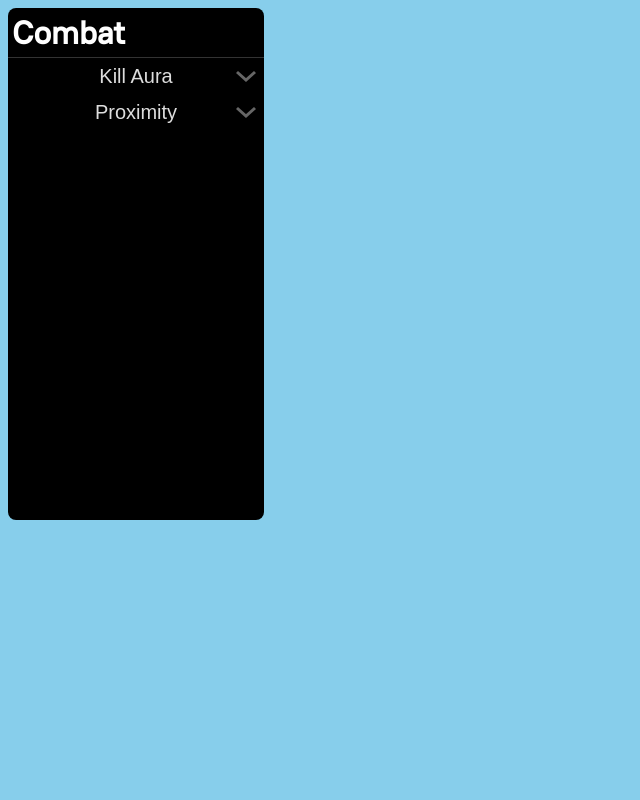
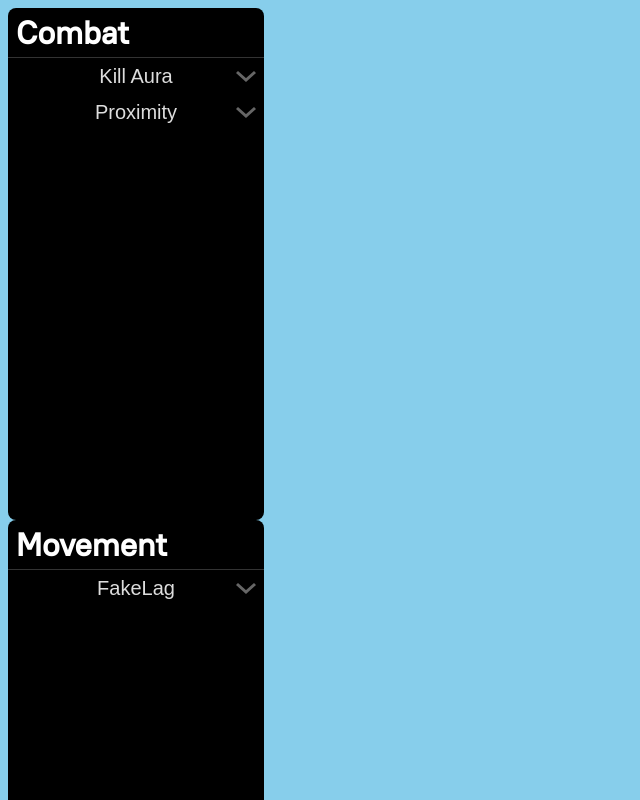
Before and after one commit to nieboczek/lifestolen, a Vue app in the folder ui/: page / in a window 1280 px wide. Shown: the top 800 px of the page, without its empty margins (0-640 px from the left). Built offline with nearby package versions, Linux system fonts and the light colour scheme; the HTML template or start-up script is replaced by a standard one.

Commit message:
feat: add SettingRangeSlider for FakeLag

```diff
--- a/ui/src/App.vue
+++ b/ui/src/App.vue
@@ -30,6 +30,31 @@ const modules = ref<Module[]>([
         category: "Combat",
         enabled: false,
         settings: []
+    },
+    {
+        id: "FakeLag",
+        category: "Movement",
+        enabled: false,
+        settings: [
+            {
+                name: "Delay",
+                value: [300, 600],
+                type: "intRange",
+                min: 0,
+                max: 1000,
+                step: 1,
+                unit: "ms"
+            },
+            {
+                name: "Recoil Time",
+                value: 200,
+                type: "int",
+                min: 0,
+                max: 1000,
+                step: 1,
+                unit: "ms"
+            }
+        ]
     }
 ]);
 
@@ -47,5 +72,6 @@ function updateSetting(moduleId: string, settingName: string, value: SettingValu
 </script>
 
 <template>
-    <Category name="Combat" :modules="modules" @toggle-module="toggleModule" @update-setting="updateSetting" />
+    <Category name="Combat" :modules="modules.filter(m => m.category === 'Combat')" @toggle-module="toggleModule" @update-setting="updateSetting" />
+    <Category name="Movement" :modules="modules.filter(m => m.category === 'Movement')" @toggle-module="toggleModule" @update-setting="updateSetting" />
 </template>
--- a/ui/src/assets/main.css
+++ b/ui/src/assets/main.css
@@ -27,6 +27,6 @@ body {
 }
 
 .setting-name {
-    font-size: 16px;
+    font-size: 14px;
     color: white;
 }
--- a/ui/src/components/Category.vue
+++ b/ui/src/components/Category.vue
@@ -74,7 +74,7 @@ function updateSetting(module: ModuleType, settingName: string, value: SettingVa
 <style>
 .category-header {
     margin: 0;
-    padding: 4px;
+    padding: 4px 8px;
     cursor: grab;
 }
 
--- a/ui/src/components/Module.vue
+++ b/ui/src/components/Module.vue
@@ -1,6 +1,7 @@
 <script setup lang="ts">
 import type { Module, SettingValue } from '@/types';
 import SettingSlider from './SettingSlider.vue';
+import SettingRangeSlider from './SettingRangeSlider.vue';
 import SettingToggle from './SettingToggle.vue';
 
 const props = defineProps<{
@@ -38,7 +39,8 @@ function showOptions(event: MouseEvent) {
         <Transition name="slide-fade">
             <div v-if="props.showSettings" class="settings-popup">
                 <div v-for="setting in module.settings" :key="setting.name" class="setting-item">
-                    <SettingSlider v-if="setting.type === 'float'" :setting="setting" @change="(n, v) => emit('updateSetting', n, v)" />
+                    <SettingSlider v-if="setting.type === 'float' || setting.type === 'int'" :setting="setting" @change="(n, v) => emit('updateSetting', n, v)" />
+                    <SettingRangeSlider v-else-if="setting.type === 'intRange'" :setting="setting" @change="(n, v) => emit('updateSetting', n, v)" />
                     <SettingToggle v-else-if="setting.type === 'boolean'" :setting="setting" @change="(n, v) => emit('updateSetting', n, v)" />
                 </div>
             </div>
@@ -100,6 +102,7 @@ function showOptions(event: MouseEvent) {
     left: 100%;
     top: 0;
     background: black;
+    padding: 8px 16px;
     border-radius: 0 4px 4px 0;
     overflow: hidden;
     display: flex;
@@ -114,10 +117,10 @@ function showOptions(event: MouseEvent) {
     background: none;
     border: none;
     color: white;
-    padding: 8px 16px;
     text-align: left;
     cursor: pointer;
     font-size: 14px;
+    padding: 8px 0;
 }
 
 .slide-fade-enter-active {
--- /dev/null
+++ b/ui/src/components/SettingRangeSlider.vue
@@ -0,0 +1,139 @@
+<script setup lang="ts">
+import { computed, ref } from 'vue';
+import type { Setting } from '@/types';
+
+const props = defineProps<{
+    setting: Setting;
+}>();
+
+const emit = defineEmits<{
+    change: [name: string, value: number[]];
+}>();
+
+const values = computed(() => props.setting.value as number[]);
+const min = computed(() => props.setting.min ?? 0);
+const max = computed(() => props.setting.max ?? 100);
+
+const leftPercent = computed(() => {
+    const v = values.value[0] ?? 0;
+    const range = max.value - min.value;
+    const basePercent = range > 0 ? ((v - min.value) / range) * 100 : 0;
+    const offset = getPixelOffset();
+    return basePercent + offset;
+});
+const rightPercent = computed(() => {
+    const v = values.value[1] ?? 100;
+    const range = max.value - min.value;
+    const basePercent = range > 0 ? ((v - min.value) / range) * 100 : 0;
+    const offset = -getPixelOffset(true);
+    return basePercent + offset;
+});
+
+function getPixelOffset(isSpecial: boolean = false): number {
+    const container = sliderContainer.value;
+    if (!container) return 0;
+    const width = container.clientWidth;
+    const thumbWidth = 20;
+    const trackPadding = 2;
+    const specialPadding = isSpecial ? -4.5 : 0; // this is a mess already, so why not add to it :)
+    return width > 0 ? ((thumbWidth / 2 + trackPadding + specialPadding) / width) * 100 : 0;
+}
+
+const minZIndex = computed(() => leftPercent.value > rightPercent.value ? 2 : 1);
+const maxZIndex = computed(() => leftPercent.value > rightPercent.value ? 1 : 2);
+
+const sliderContainer = ref<HTMLElement | null>(null);
+
+function onMouseDown(index: number, event: MouseEvent) {
+    event.preventDefault();
+    const startX = event.clientX;
+    const startValues = [...values.value];
+    const range = max.value - min.value;
+    const minVal = startValues[0] ?? min.value;
+    const maxVal = startValues[1] ?? max.value;
+    const containerWidth = sliderContainer.value?.clientWidth ?? 256;
+
+    function onMouseMove(e: MouseEvent) {
+        const deltaX = e.clientX - startX;
+        const deltaPercent = (deltaX / containerWidth) * 100;
+        const deltaValue = (deltaPercent / 100) * range;
+
+        let newValue: number;
+        if (index === 0) {
+            newValue = Math.round(Math.max(min.value, Math.min(maxVal, minVal + deltaValue)));
+        } else {
+            newValue = Math.round(Math.min(max.value, Math.max(minVal, maxVal + deltaValue)));
+        }
+
+        const newValues = [...startValues];
+        newValues[index] = newValue;
+        emit('change', props.setting.name, newValues);
+    }
+
+    function onMouseUp() {
+        window.removeEventListener('mousemove', onMouseMove);
+        window.removeEventListener('mouseup', onMouseUp);
+    }
+
+    window.addEventListener('mousemove', onMouseMove);
+    window.addEventListener('mouseup', onMouseUp);
+}
+</script>
+
+<template>
+    <div class="setting-oneline">
+        <span class="setting-name">{{ setting.name }}</span>
+        <span class="setting-slider-value">{{ values[0] ?? 0 }} - {{ values[1] ?? 100 }} {{ setting.unit }}</span>
+    </div>
+    <div class="range-slider-container" ref="sliderContainer">
+        <div class="range-slider-track"></div>
+        <div class="range-slider-range" :style="{ left: leftPercent + '%', right: (100 - rightPercent) + '%' }"></div>
+        <div class="range-slider-thumb range-slider-thumb-min" :style="{ left: leftPercent + '%', zIndex: minZIndex }"
+            @mousedown="onMouseDown(0, $event)"></div>
+        <div class="range-slider-thumb range-slider-thumb-max" :style="{ left: rightPercent + '%', zIndex: maxZIndex }"
+            @mousedown="onMouseDown(1, $event)"></div>
+    </div>
+</template>
+
+<style>
+.range-slider-container {
+    position: relative;
+    height: 20px;
+    margin-top: 4px;
+}
+
+.range-slider-track {
+    position: absolute;
+    left: 2px;
+    right: -2px;
+    top: 6px;
+    height: 8px;
+    background: #444;
+    border-radius: 4px;
+}
+
+.range-slider-range {
+    position: absolute;
+    top: 6px;
+    height: 8px;
+    background: var(--brand);
+    border-radius: 4px;
+}
+
+.range-slider-thumb {
+    position: absolute;
+    top: 0;
+    width: 16px;
+    height: 16px;
+    transform: translateX(-50%);
+    border: 2px solid white;
+    background: black;
+    border-radius: 50%;
+    cursor: pointer;
+}
+
+.setting-slider-value {
+    font-size: 14px;
+    color: #ddd;
+}
+</style>
--- a/ui/src/components/SettingSlider.vue
+++ b/ui/src/components/SettingSlider.vue
@@ -30,6 +30,7 @@ const fillPercent = computed(() => {
     width: 100%;
     background: transparent;
     accent-color: var(--brand);
+    padding: 4px 0;
 }
 
 .setting-slider::-webkit-slider-runnable-track {
--- a/ui/src/types.ts
+++ b/ui/src/types.ts
@@ -1,9 +1,9 @@
-export type SettingValue = number | boolean;
+export type SettingValue = number | boolean | number[];
 
 export type Setting = {
     name: string;
     value: SettingValue;
-    type: 'float' | 'boolean';
+    type: 'float' | 'boolean' | 'int' | 'intRange';
     min?: number;
     max?: number;
     step?: number;
```
Also changed, not shown: 1 other file (tests, documents, lock files or other folders).
